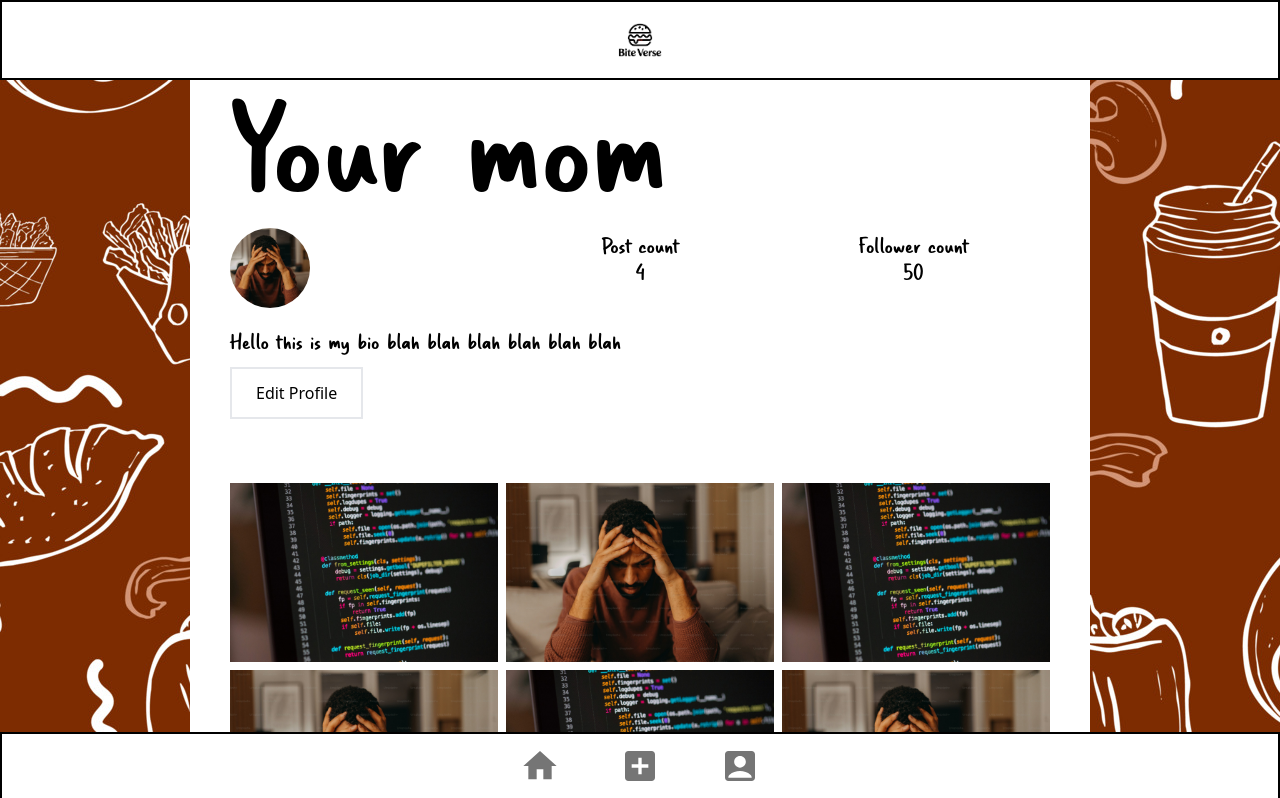
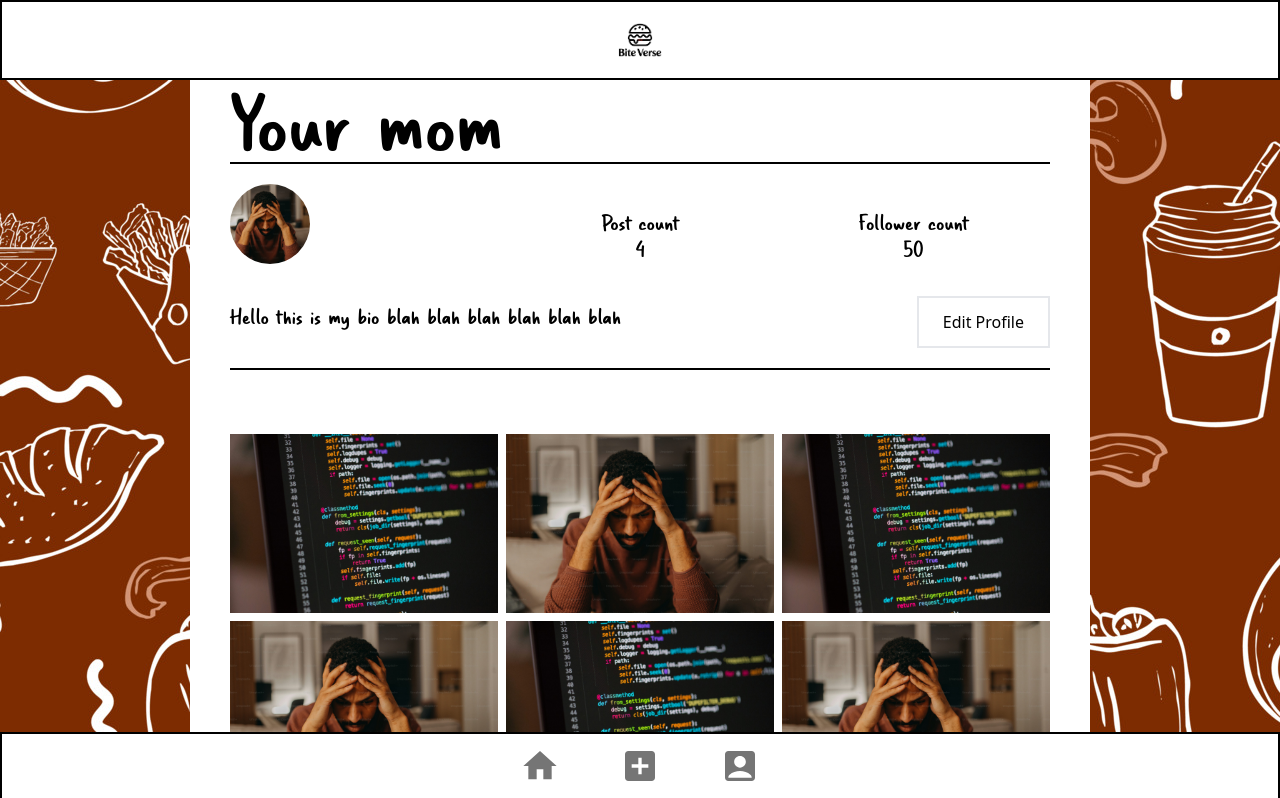
Before and after one commit to muchlogic/CP317-Final-Project, a React (Vite) app in the folder Frontend/: page /profile in a window 1280 px wide. Shown: the top 798 px of the page. Built offline with nearby package versions, Linux system fonts and the light colour scheme; no server answers.

Commit message:
added bottom border to some typographies

```diff
--- a/Frontend/src/routes/UserManagement/ProfileInterface.jsx
+++ b/Frontend/src/routes/UserManagement/ProfileInterface.jsx
@@ -28,16 +28,16 @@ export default function ProfileInterface() {
     <>
       <Container>
         <Box className="w-full">
-          <Typography variant="h1">{userProfile.username}</Typography>
+          <Typography variant="h2" sx={{ borderBottom: "2px solid #000000" }}>{userProfile.username}</Typography>
         </Box>
-        <Box className="flex w-full h-[15vh]">
+        <Box className="flex w-full h-[15vh] items-center">
           <Box className="w-1/3 flex justify-start items-center">
             <img
               className="rounded-full w-20 h-20 object-cover"
               src={userProfile.profilePicture}
             />
           </Box>
-          <Box className="w-1/3">
+          <Box className="w-1/3 ">
             <Typography
               className="flex justify-center"
               style={{ marginTop: "24px" }}
@@ -64,10 +64,12 @@ export default function ProfileInterface() {
             </Typography>
           </Box>
         </Box>
-        <Typography variant="body1">{userProfile.bio}</Typography>
-        <Link to="/edit-profile">
-          <button className="border-2 px-6 py-3 mt-3">Edit Profile</button>
-        </Link>
+        <Box className="flex items-center justify-between" sx={{ borderBottom: "2px solid #000000", paddingBottom: "20px" }}>
+          <Typography variant="body1">{userProfile.bio}</Typography>
+          <Link to="/edit-profile" >
+            <button className="border-2 px-6 py-3 mt-3" >Edit Profile</button>
+          </Link>
+        </Box>
         <Box className="grid grid-rows-2 grid-cols-3 h-[fit] gap-2 mt-16">
           <img
             src={userProfile.posts}
```
